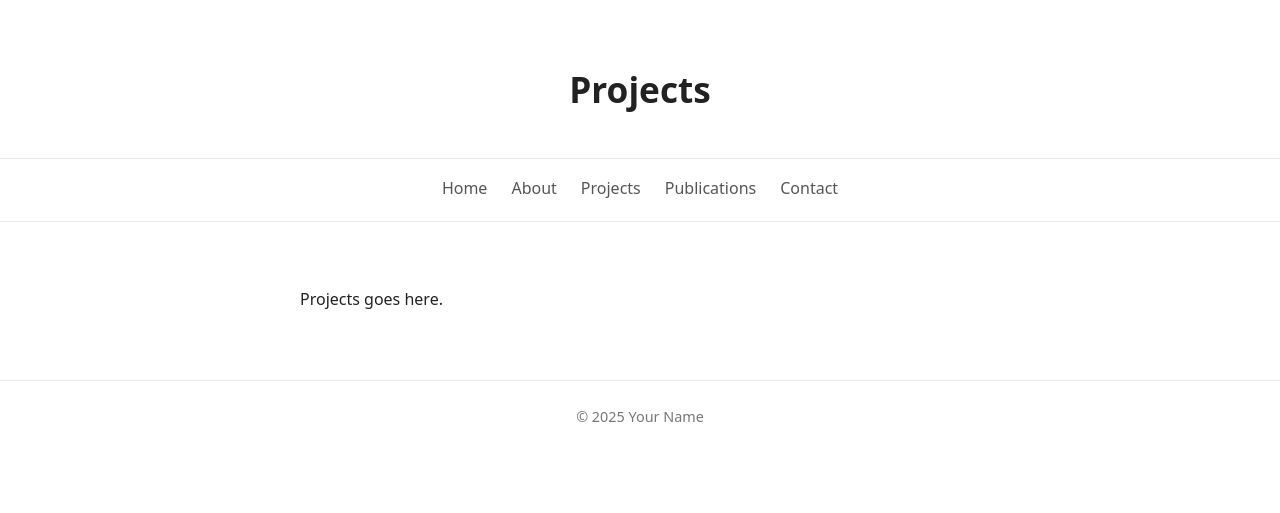
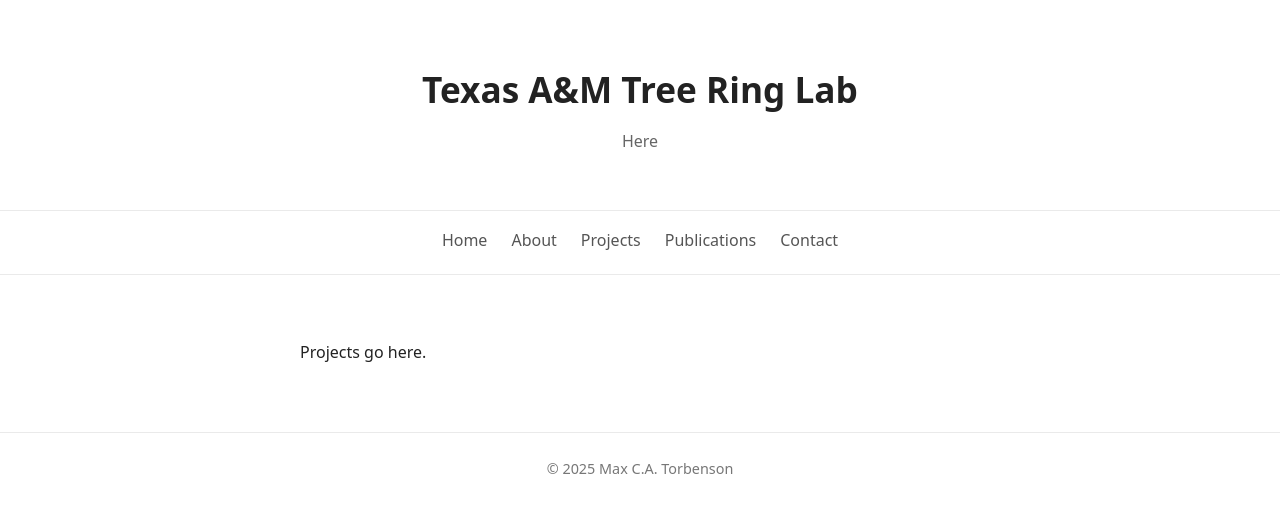
Before and after one commit to mcatorbenson/mcatorbenson.github.io, a Jekyll site: the page built from projects.html, in a window 1280 px wide. Shown: the top 513 px of the page. Built offline with Jekyll 4.4.1, drawn with Linux system fonts in a browser that asks for light colours.

Commit message:
Update projects.html

```diff
--- a/projects.html
+++ b/projects.html
@@ -1,31 +1,5 @@
-<!DOCTYPE html>
-<html lang="en">
-<head>
-  <meta charset="UTF-8">
-  <title>Your Name – Projects</title>
-  <link rel="stylesheet" href="css/style.css">
-</head>
-<body>
-
-<header>
-  <h1>Projects</h1>
-</header>
-
-<nav>
-  <a href="index.html">Home</a>
-  <a href="about.html">About</a>
-  <a href="projects.html">Projects</a>
-  <a href="publications.html">Publications</a>
-  <a href="contact.html">Contact</a>
-</nav>
-
-<main>
-  <p>Projects goes here.</p>
-</main>
-
-<footer>
-  © 2025 Your Name
-</footer>
-
-</body>
-</html>
+---
+layout: default
+title: About
+---
+  <p>Projects go here.</p>
```
